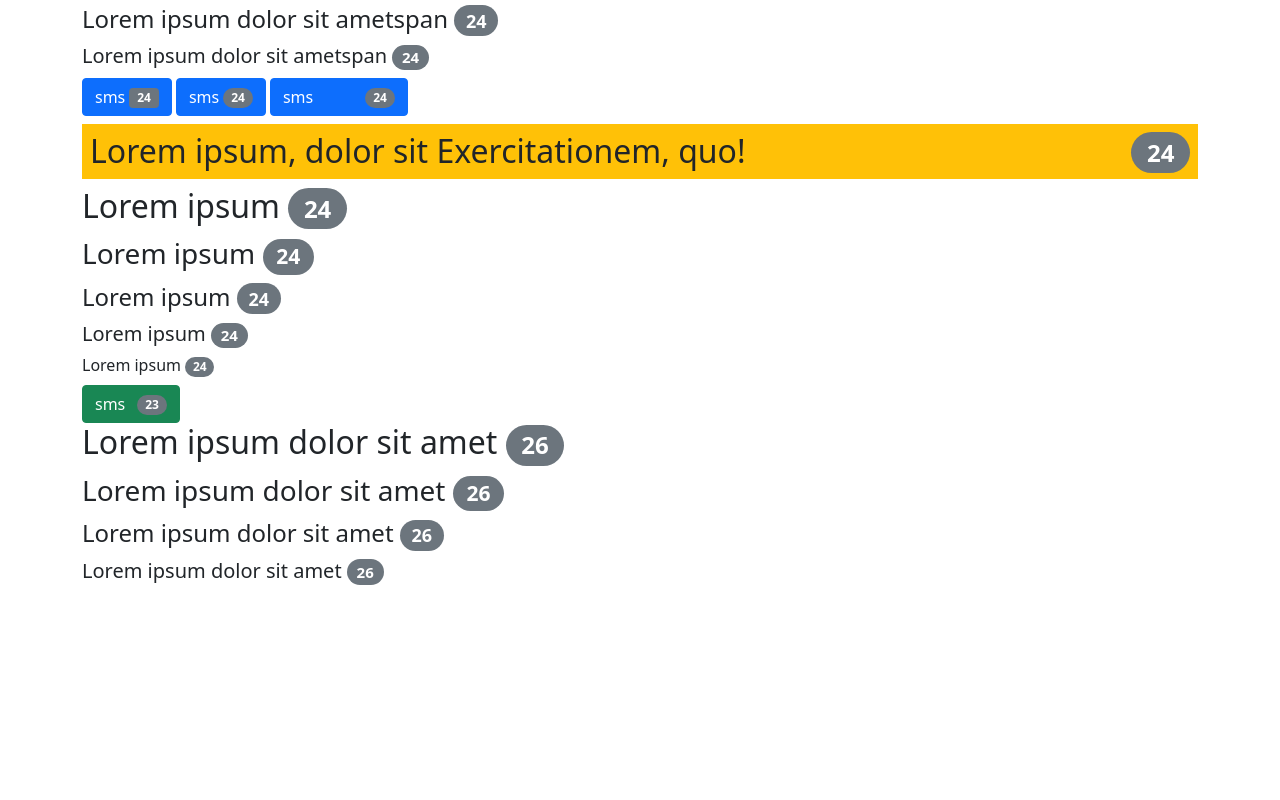
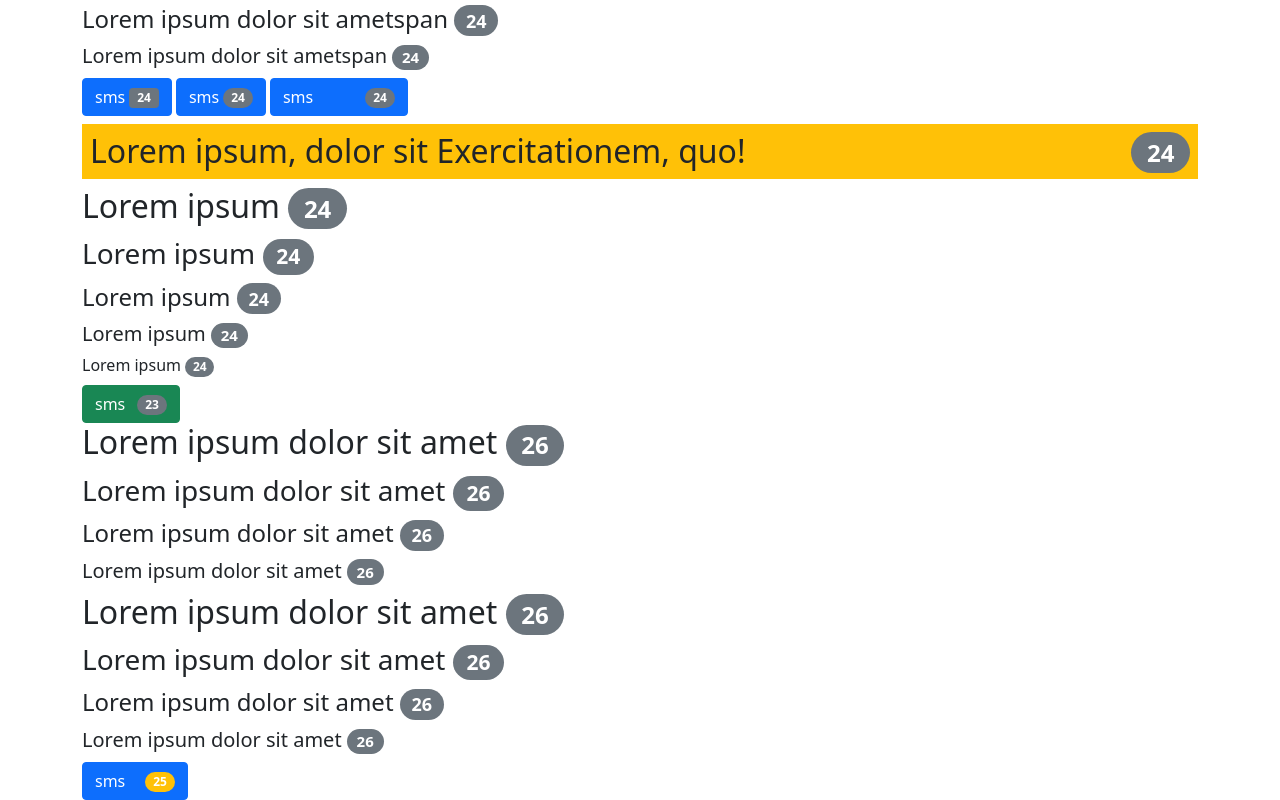
Before and after one commit to TheCreativeMind77/bootstrap_badge, a plain HTML site: page index.html in a window 1280 px wide. Shown: the part 1080-1880 px from the top of the page. Before the commit the page ends 1673 px from the top, so only its background shows below. Drawn offline with nearby package versions, Linux system fonts and the light colour scheme.

Commit message:
8th commit

```diff
--- a/index.html
+++ b/index.html
@@ -111,6 +111,17 @@
         <h5>Lorem ipsum dolor sit amet <span class="badge bg-secondary rounded-pill">26</span></h5>
     </div>
 
+    <div class="container mt-2">
+        <h2>Lorem ipsum dolor sit amet <span class="badge bg-secondary rounded-pill">26</span></h2>
+        <h3>Lorem ipsum dolor sit amet <span class="badge bg-secondary rounded-pill">26</span></h3>
+        <h4>Lorem ipsum dolor sit amet <span class="badge bg-secondary rounded-pill">26</span></h4>
+        <h5>Lorem ipsum dolor sit amet <span class="badge bg-secondary rounded-pill">26</span></h5>
+    </div>
+
+    <div class="container">
+        <button class="btn btn-primary">sms <span class="badge bg-warning rounded-pill ms-3">25</span></button>
+    </div>
+
 
 
 
```
